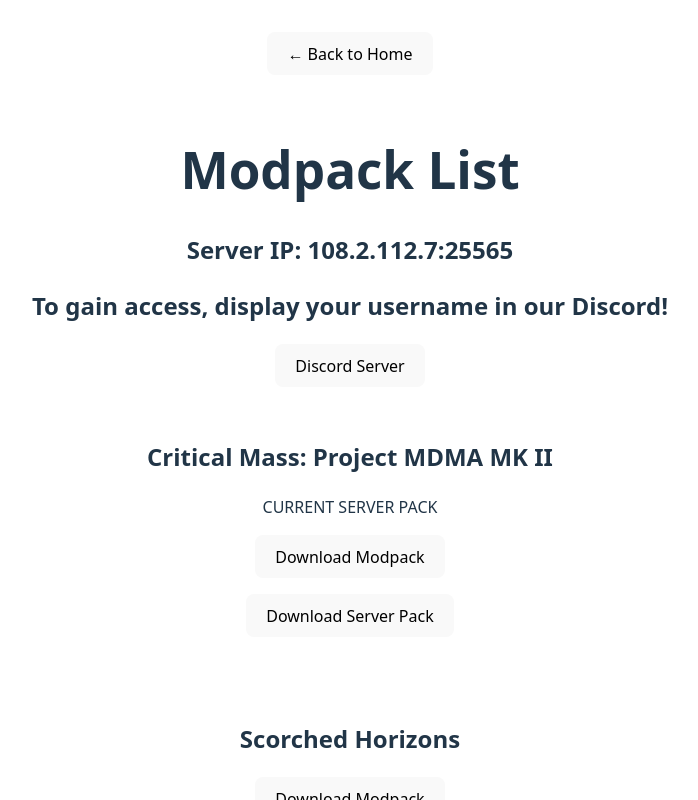
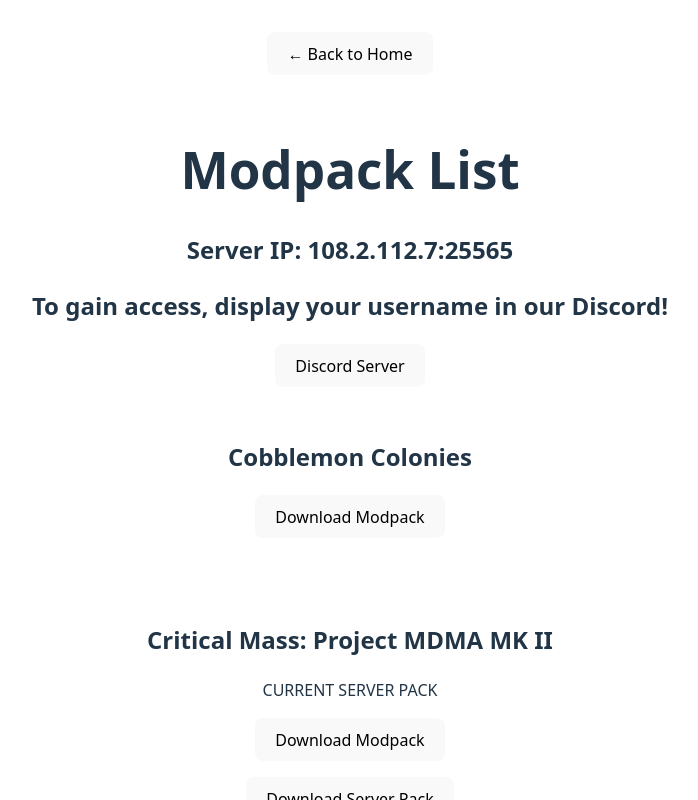
Before and after one commit to mlatta824/modpack_site, a React (Vite) app: page / in a window 1280 px wide. Both pictures are taken after a click on the button "Browse Packs". Shown: the top 800 px of the page, without its empty margins (290-988 px from the left). Built offline with nearby package versions, Linux system fonts and the light colour scheme.

Commit message:
Third Modpack

```diff
--- a/src/pack_list/page.tsx
+++ b/src/pack_list/page.tsx
@@ -4,6 +4,7 @@
 
     const drugpack = 'https://github.com/mlatta824/modpack_site/releases/download/Alpha/Critical.Mass-.Project.MDMA.Mk.II.zip';
     const nukepack = 'https://github.com/mlatta824/modpack_site/releases/download/Alpha/Scorched.Horizons.zip';
+    const cobblemonpack = 'https://github.com/mlatta824/modpack_site/releases/download/Alpha/CobblemonColonies.zip';
 
     const serverpack = 'https://github.com/mlatta824/modpack_site/releases/download/Alpha/critical-mass-server.zip';
 
@@ -17,6 +18,14 @@
             <a href = {'https://discord.gg/cqjUuW6NQr'} download className = "discord-link">
                 <button>Discord Server</button>
             </a>
+
+            <div className = "card">
+                <h2>Cobblemon Colonies</h2>
+
+                <a href = {cobblemonpack} download className = "download-link">
+                    <button>Download Modpack</button>
+                </a>
+            </div>
 
             <div className = "card">
                 <h2>Critical Mass: Project MDMA MK II</h2>
```
